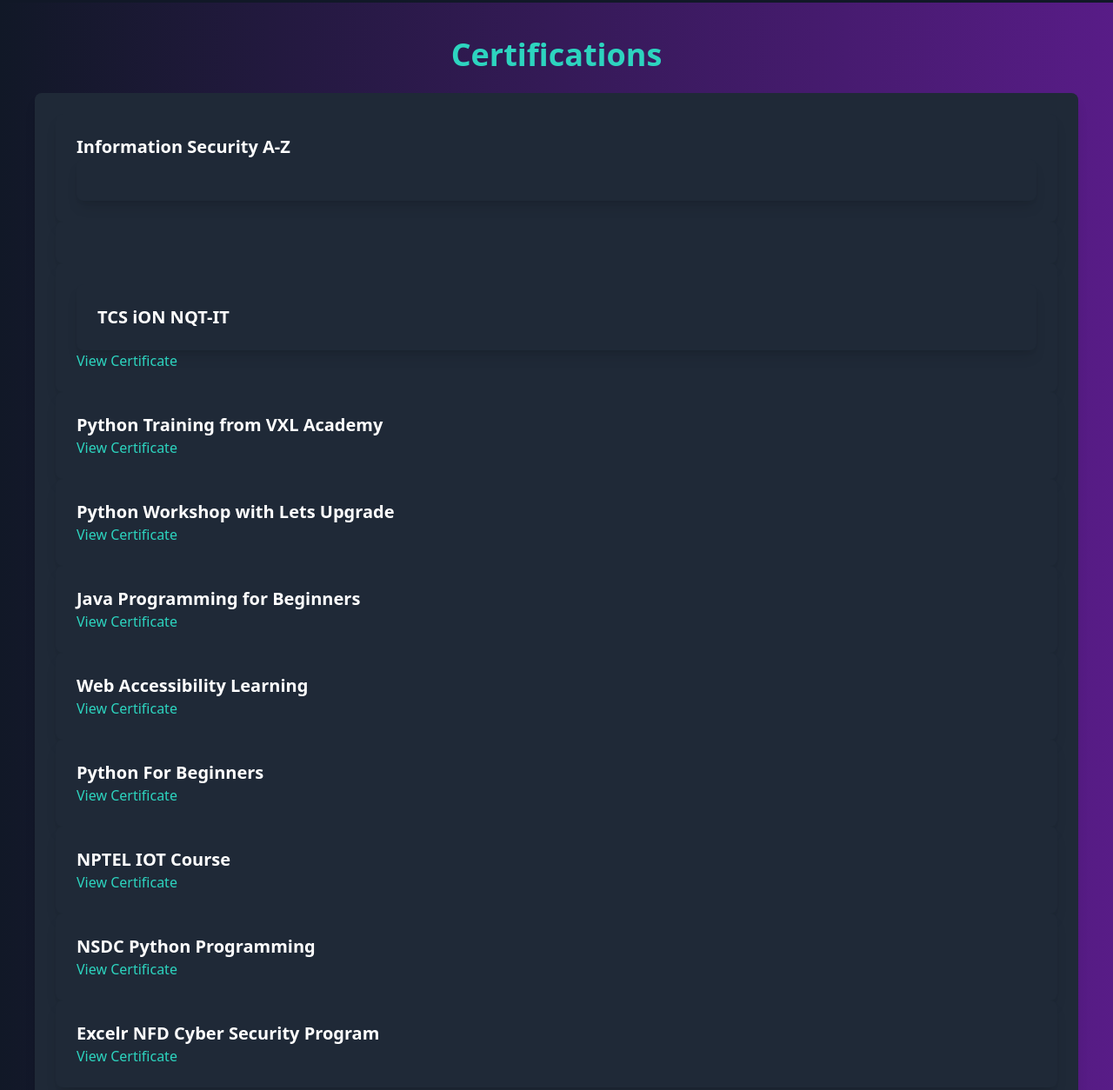
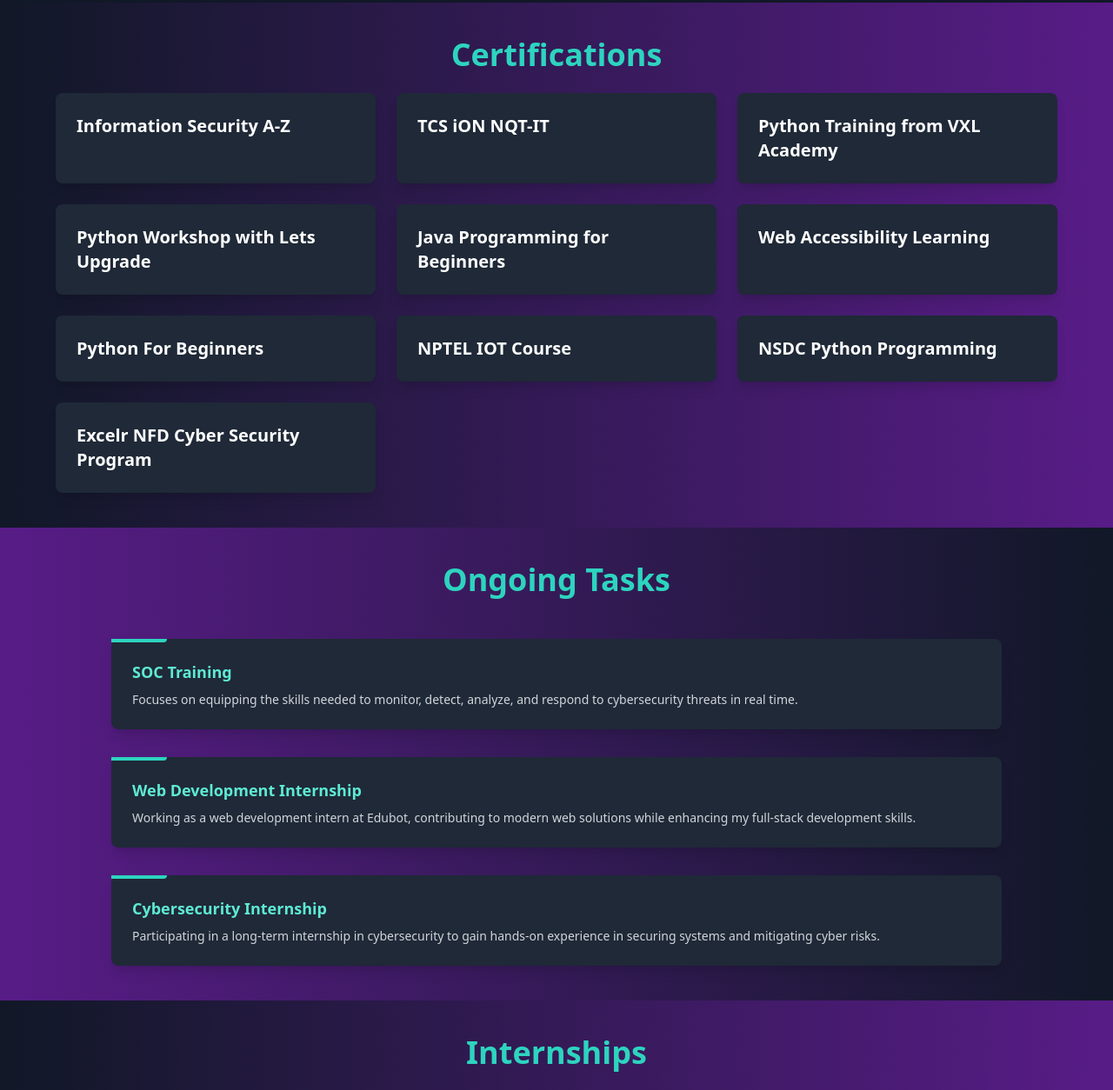
Before and after one commit to PoluriLakshmiSatwika/My_Portfolio, a plain HTML site: page index.html in a window 1280 px wide. Shown: the part 2511-3765 px from the top of the page at 87% size. Drawn offline with nearby package versions, Linux system fonts and the light colour scheme.

Commit message:
Finalised index.html

```diff
--- a/index.html
+++ b/index.html
@@ -126,67 +126,75 @@
 
 
   <!-- Certifications Section -->
+ <!-- Certifications Section -->
+<section id="certifications" class="p-10 bg-gradient-to-r from-gray-900 to-purple-900">
+  <h2 class="text-4xl font-bold mb-6 text-center text-teal-400">Certifications</h2>
 
-  <!-- Certifications Section -->
-  <section id="certifications" class="p-10 bg-gradient-to-r from-gray-900 to-purple-900">
-    <h2 class="text-4xl font-bold mb-6 text-center text-teal-400">Certifications</h2>
-    <div class="bg-gray-800 p-6 rounded-lg shadow-lg hover:shadow-teal-400 transition-shadow">
-        <div class="bg-gray-800 p-6 rounded-lg shadow-lg hover:shadow-teal-400 transition-shadow">
-        <h3 class="text-xl font-bold"> Information Security A-Z</h3>
-        <a href="Is.png" target="_blank"
+  <div class="grid grid-cols-1 md:grid-cols-2 lg:grid-cols-3 gap-6 max-w-6xl mx-auto">
+
+    <!-- Certificate 1 -->
+    <a href="Is.png" target="_blank"
        class="bg-gray-800 p-6 rounded-lg shadow-lg hover:shadow-teal-400 transition-shadow block">
-      </div>
+      <h3 class="text-xl font-bold">Information Security A-Z</h3>
+    </a>
 
+    <!-- Certificate 2 -->
+    <a href="Tcs.png" target="_blank"
+       class="bg-gray-800 p-6 rounded-lg shadow-lg hover:shadow-teal-400 transition-shadow block">
+      <h3 class="text-xl font-bold">TCS iON NQT-IT</h3>
+    </a>
 
-      <div class="bg-gray-800 p-6 rounded-lg shadow-lg hover:shadow-teal-400 transition-shadow">
-        <h3 class="text-xl font-bold">TCS iON NQT-IT</h3>
-        <a href="Tcs.png" class="text-teal-400 hover:underline">View Certificate</a>
-      </div>
+    <!-- Certificate 3 -->
+    <a href="vxl.png" target="_blank"
+       class="bg-gray-800 p-6 rounded-lg shadow-lg hover:shadow-teal-400 transition-shadow block">
+      <h3 class="text-xl font-bold">Python Training from VXL Academy</h3>
+    </a>
 
+    <!-- Certificate 4 -->
+    <a href="lets.png" target="_blank"
+       class="bg-gray-800 p-6 rounded-lg shadow-lg hover:shadow-teal-400 transition-shadow block">
+      <h3 class="text-xl font-bold">Python Workshop with Lets Upgrade</h3>
+    </a>
 
-      <div class="bg-gray-800 p-6 rounded-lg shadow-lg hover:shadow-teal-400 transition-shadow">
-        <h3 class="text-xl font-bold">Python Training from VXL Academy</h3>
-        <a href="vxl.png" class="text-teal-400 hover:underline">View Certificate</a>
-      </div>
+    <!-- Certificate 5 -->
+    <a href="java.png" target="_blank"
+       class="bg-gray-800 p-6 rounded-lg shadow-lg hover:shadow-teal-400 transition-shadow block">
+      <h3 class="text-xl font-bold">Java Programming for Beginners</h3>
+    </a>
 
-      <div class="bg-gray-800 p-6 rounded-lg shadow-lg hover:shadow-teal-400 transition-shadow">
-        <h3 class="text-xl font-bold">Python Workshop with Lets Upgrade</h3>
-        <a href="lets.png" class="text-teal-400 hover:underline">View Certificate</a>
-      </div>
+    <!-- Certificate 6 -->
+    <a href="web.png" target="_blank"
+       class="bg-gray-800 p-6 rounded-lg shadow-lg hover:shadow-teal-400 transition-shadow block">
+      <h3 class="text-xl font-bold">Web Accessibility Learning</h3>
+    </a>
 
-      <div class="bg-gray-800 p-6 rounded-lg shadow-lg hover:shadow-teal-400 transition-shadow">
-        <h3 class="text-xl font-bold">Java Programming for Beginners</h3>
-        <a href="java.png" class="text-teal-400 hover:underline">View Certificate</a>
-      </div>
+    <!-- Certificate 7 -->
+    <a href="M1.png" target="_blank"
+       class="bg-gray-800 p-6 rounded-lg shadow-lg hover:shadow-teal-400 transition-shadow block">
+      <h3 class="text-xl font-bold">Python For Beginners</h3>
+    </a>
 
+    <!-- Certificate 8 -->
+    <a href="nptel.png" target="_blank"
+       class="bg-gray-800 p-6 rounded-lg shadow-lg hover:shadow-teal-400 transition-shadow block">
+      <h3 class="text-xl font-bold">NPTEL IOT Course</h3>
+    </a>
 
-      <div class="bg-gray-800 p-6 rounded-lg shadow-lg hover:shadow-teal-400 transition-shadow">
-        <h3 class="text-xl font-bold">Web Accessibility Learning</h3>
-        <a href="web.png" class="text-teal-400 hover:underline">View Certificate</a>
-      </div>
+    <!-- Certificate 9 -->
+    <a href="nsdc.png" target="_blank"
+       class="bg-gray-800 p-6 rounded-lg shadow-lg hover:shadow-teal-400 transition-shadow block">
+      <h3 class="text-xl font-bold">NSDC Python Programming</h3>
+    </a>
 
-      <div class="bg-gray-800 p-6 rounded-lg shadow-lg hover:shadow-teal-400 transition-shadow">
-        <h3 class="text-xl font-bold">Python For Beginners</h3>
-        <a href="M1.png" class="text-teal-400 hover:underline">View Certificate</a>
-      </div>
+    <!-- Certificate 10 -->
+    <a href="excelr.png" target="_blank"
+       class="bg-gray-800 p-6 rounded-lg shadow-lg hover:shadow-teal-400 transition-shadow block">
+      <h3 class="text-xl font-bold">Excelr NFD Cyber Security Program</h3>
+    </a>
 
-      <div class="bg-gray-800 p-6 rounded-lg shadow-lg hover:shadow-teal-400 transition-shadow">
-        <h3 class="text-xl font-bold">NPTEL IOT Course</h3>
-        <a href="nptel.png" class="text-teal-400 hover:underline">View Certificate</a>
-      </div>
+  </div>
+</section>
 
-      <div class="bg-gray-800 p-6 rounded-lg shadow-lg hover:shadow-teal-400 transition-shadow">
-        <h3 class="text-xl font-bold">NSDC Python Programming</h3>
-        <a href="nsdc.png" class="text-teal-400 hover:underline">View Certificate</a>
-      </div>
-
-
-      <div class="bg-gray-800 p-6 rounded-lg shadow-lg hover:shadow-teal-400 transition-shadow">
-        <h3 class="text-xl font-bold">Excelr NFD Cyber Security Program</h3>
-        <a href="excelr.png" class="text-teal-400 hover:underline">View Certificate</a>
-      </div>
-    </div>
-  </section>
 
 <!-- Tasks Section -->
 <section id="task" class="p-10 bg-gradient-to-r from-purple-900 to-gray-900">
```
